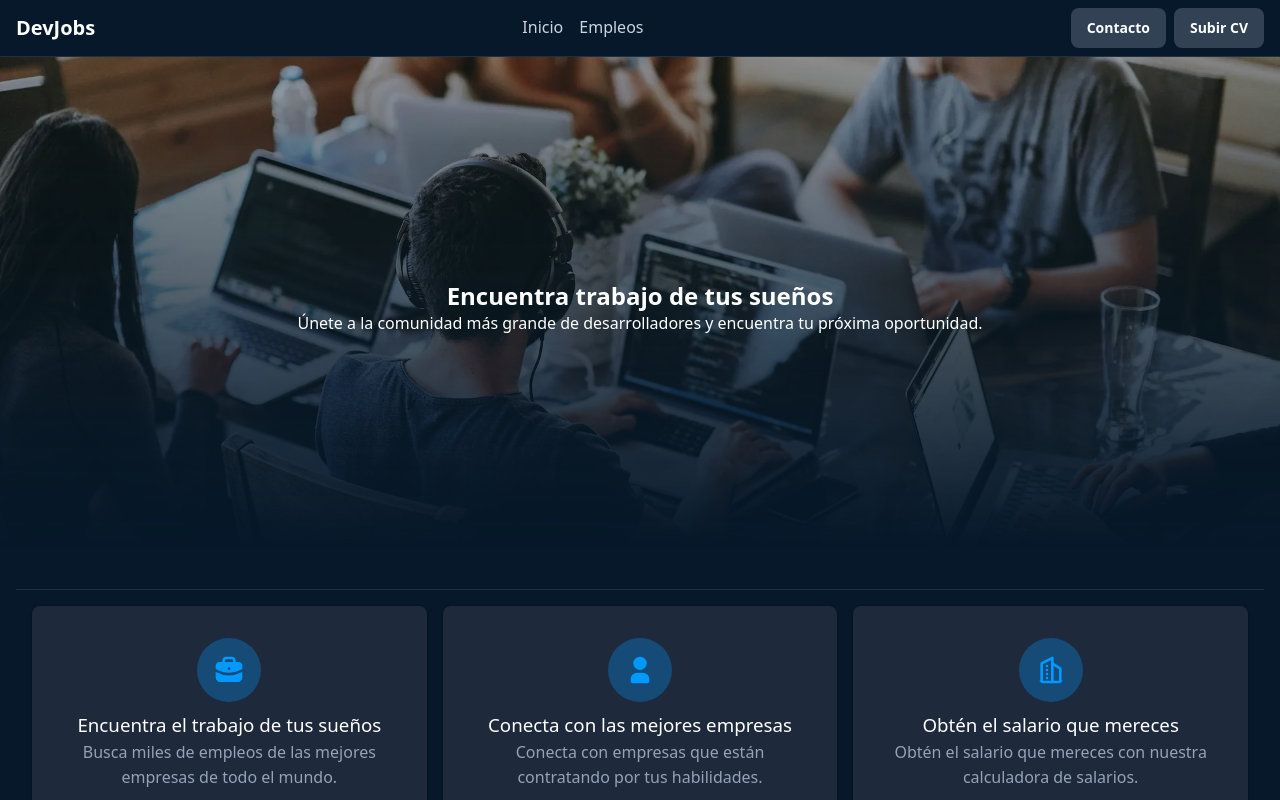
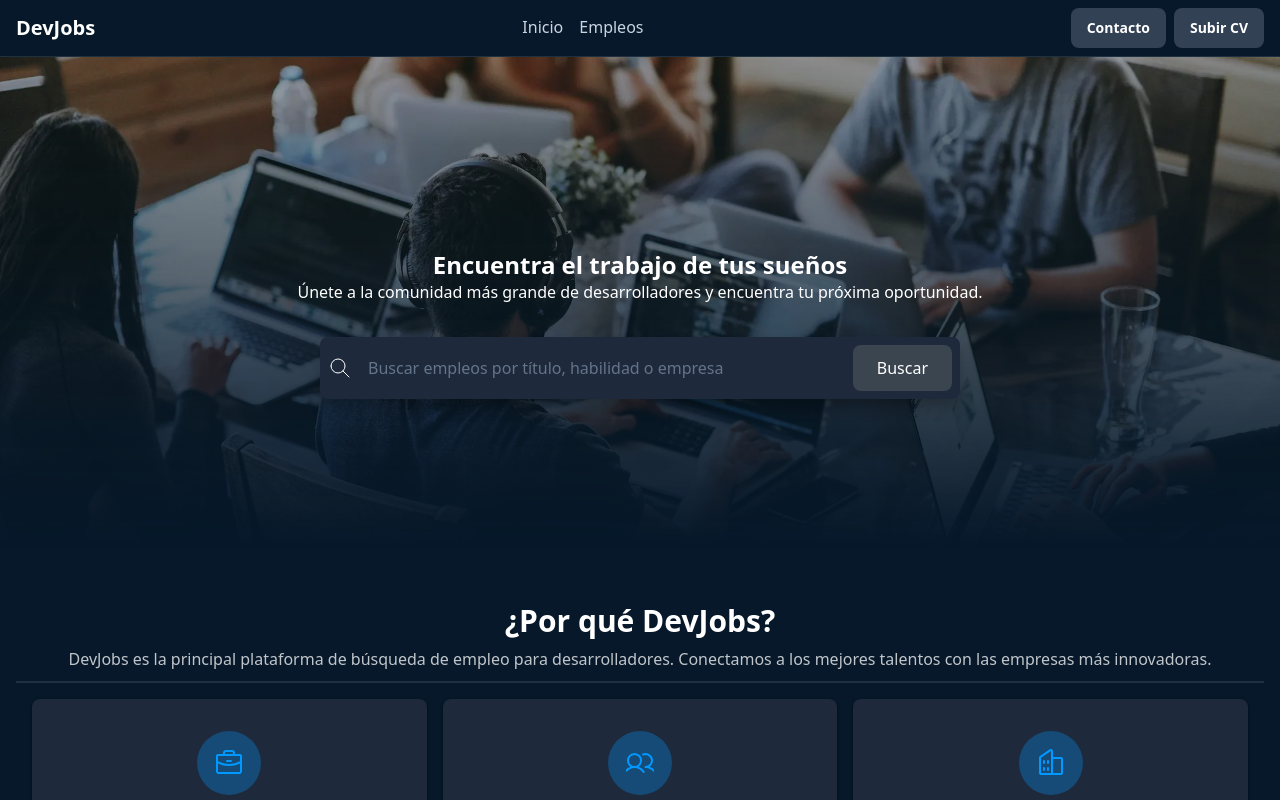
Before and after one commit to YouneKass/InfoJobs, a React (Vite) app: page / in a window 1280 px wide. Shown: the top 800 px of the page. Built offline with nearby package versions, Linux system fonts and the light colour scheme.

Commit message:
Mejoras en el home y en la tarjeta de detalle del empleo

```diff
--- a/src/components/JobCard.jsx
+++ b/src/components/JobCard.jsx
@@ -1,4 +1,6 @@
 import { useState } from "react"
+import { Link } from "./Link";
+import  styles  from "./JobCard.module.css";
 
 export function JobCard({ job }) {
     const [isApplied, setIsApplied] = useState(false)
@@ -18,11 +20,20 @@
             data-technology={job.data.technology}
             >
             <div>
-                <h3>{job.titulo}</h3>
+                <h3>
+                    <Link className={styles.title} href={`/jobs/${job.id}`}>
+                        {job.titulo}
+                    </Link>
+                </h3>
                 <small>{job.empresa} | {job.ubicacion}</small>
                 <p>{job.descripcion}</p>
             </div>
-            <button className={buttonClasses} onClick={handleApplyClick}>{buttonText}</button>
+            <div className={styles.actions}>
+                <Link href={`/jobs/${job.id}`} className={styles.details}>
+                    Ver detalles...
+                </Link>
+                <button className={buttonClasses} onClick={handleApplyClick}>{buttonText}</button>
+            </div>
         </article>
     )
 }
--- /dev/null
+++ b/src/components/JobCard.module.css
@@ -0,0 +1,28 @@
+.title {
+  text-decoration: none;
+  color: inherit;
+
+  &:hover {
+    text-decoration: underline;
+  }
+}
+
+.actions {
+  display: flex;
+  flex-direction: column;
+  gap: 0.5rem;
+  text-align: center;
+}
+
+.details {
+  color: #09f;
+  background: none;
+  border: none;
+  cursor: pointer;
+  font-size: 1rem;
+  text-decoration: none;
+
+  &:hover {
+    text-decoration: underline;
+  }
+}
--- a/src/pages/Detail.jsx
+++ b/src/pages/Detail.jsx
@@ -24,10 +24,18 @@
   const { jobId } = useParams()
   const navigate = useNavigate()
 
+  const [isApplied, setIsApplied] = useState(false)
+  const handleApplyClick = () => {
+        setIsApplied(true)
+    }
+
+    const buttonClasses = isApplied ? 'button-apply-job is-applied' : 'button-apply-job'
+    const buttonText = isApplied ? 'Aplicado' : 'Aplicar Ahora'
+
   const [job, setJob] = useState(null)
   const [loading, setLoading] = useState(true)
   const [error, setError] = useState(null)
-console.log("params:", useParams())
+
   useEffect(() => {
     fetch(`https://jscamp-api.vercel.app/api/jobs/${jobId}`)
       .then(response => {
@@ -96,8 +104,8 @@
         </p>
       </header>
 
-      <button className={styles.applyButton}>
-        Aplicar ahora
+      <button className={styles.applyButton} onClick={handleApplyClick}>
+        {buttonText}
       </button>
 
       <JobSection title="Descripción del puesto" content={job.content.description} />
--- a/src/pages/Home.jsx
+++ b/src/pages/Home.jsx
@@ -1,32 +1,94 @@
-export function HomePage() {
+import { useRouter } from "../hooks/useRouter"
+
+export function HomePage () {
+    const { navigateTo } = useRouter()
+
+    const handleSearch = (event) => {
+        event.preventDefault()
+        const formData = new FormData(event.target)
+        const searchTerm = formData.get('search')
+
+        const url = searchTerm
+        ? `/search?text=${encodeURIComponent(searchTerm)}`
+        : '/search'
+
+        navigateTo(url)
+    }
+
     return (
         <main>
         <section>
             <img src="./img/background.webp" width="200" />
 
-            <h1>Encuentra trabajo de tus sueños</h1>
+            <h1>Encuentra el trabajo de tus sueños</h1>
 
             <p>Únete a la comunidad más grande de desarrolladores y encuentra tu próxima oportunidad.</p>
+
+            <form role="search" onSubmit={handleSearch}>
+            <div>
+                <svg width="24" height="24" viewBox="0 0 24 24" fill="none"
+                stroke="currentColor" strokeWidth="1" strokeLinecap="round" strokeLinejoin="round"
+                >
+                <path stroke="none" d="M0 0h24v24H0z" fill="none" />
+                <path d="M10 10m-7 0a7 7 0 1 0 14 0a7 7 0 1 0 -14 0" />
+                <path d="M21 21l-6 -6" />
+                </svg>
+
+                <input
+                name="search"
+                required
+                type="text"
+                placeholder="Buscar empleos por título, habilidad o empresa"
+                />
+
+                <button type="submit">Buscar</button>
+            </div>
+            </form>
         </section>
 
         <section>
+
+            <header>
+            <h2>¿Por qué DevJobs?</h2>
+            <p>DevJobs es la principal plataforma de búsqueda de empleo para desarrolladores. Conectamos a los mejores
+                talentos con las empresas más innovadoras.</p>
+            </header>
+
             <footer>
             <article>
-                    <svg  xmlns="http://www.w3.org/2000/svg"  width="24"  height="24"  viewBox="0 0 24 24"  fill="currentColor"  className="icon icon-tabler icons-tabler-filled icon-tabler-briefcase"><path stroke="none" d="M0 0h24v24H0z" fill="none"/><path d="M22 13.478v4.522a3 3 0 0 1 -3 3h-14a3 3 0 0 1 -3 -3v-4.522l.553 .277a20.999 20.999 0 0 0 18.897 -.002l.55 -.275zm-8 -11.478a3 3 0 0 1 3 3v1h2a3 3 0 0 1 3 3v2.242l-1.447 .724a19.002 19.002 0 0 1 -16.726 .186l-.647 -.32l-1.18 -.59v-2.242a3 3 0 0 1 3 -3h2v-1a3 3 0 0 1 3 -3h4zm-2 8a1 1 0 0 0 -1 1a1 1 0 1 0 2 .01c0 -.562 -.448 -1.01 -1 -1.01zm2 -6h-4a1 1 0 0 0 -1 1v1h6v-1a1 1 0 0 0 -1 -1z" /></svg>
+                <svg fill="currentColor" height="32" viewBox="0 0 256 256" width="32"
+                aria-hidden="true">
+                <path
+                    d="M216,56H176V48a24,24,0,0,0-24-24H104A24,24,0,0,0,80,48v8H40A16,16,0,0,0,24,72V200a16,16,0,0,0,16,16H216a16,16,0,0,0,16-16V72A16,16,0,0,0,216,56ZM96,48a8,8,0,0,1,8-8h48a8,8,0,0,1,8,8v8H96ZM216,72v41.61A184,184,0,0,1,128,136a184.07,184.07,0,0,1-88-22.38V72Zm0,128H40V131.64A200.19,200.19,0,0,0,128,152a200.25,200.25,0,0,0,88-20.37V200ZM104,112a8,8,0,0,1,8-8h32a8,8,0,0,1,0,16H112A8,8,0,0,1,104,112Z">
+                </path>
+                </svg>
                 <h3>Encuentra el trabajo de tus sueños</h3>
                 <p>Busca miles de empleos de las mejores empresas de todo el mundo.</p>
             </article>
+
             <article>
-                    <svg  xmlns="http://www.w3.org/2000/svg"  width="24"  height="24"  viewBox="0 0 24 24"  fill="currentColor"  className="icon icon-tabler icons-tabler-filled icon-tabler-user"><path stroke="none" d="M0 0h24v24H0z" fill="none"/><path d="M12 2a5 5 0 1 1 -5 5l.005 -.217a5 5 0 0 1 4.995 -4.783z" /><path d="M14 14a5 5 0 0 1 5 5v1a2 2 0 0 1 -2 2h-10a2 2 0 0 1 -2 -2v-1a5 5 0 0 1 5 -5h4z" /></svg>
+                <svg fill="currentColor" height="32" viewBox="0 0 256 256" width="32"
+                aria-hidden="true">
+                <path
+                    d="M117.25,157.92a60,60,0,1,0-66.5,0A95.83,95.83,0,0,0,3.53,195.63a8,8,0,1,0,13.4,8.74,80,80,0,0,1,134.14,0,8,8,0,0,0,13.4-8.74A95.83,95.83,0,0,0,117.25,157.92ZM40,108a44,44,0,1,1,44,44A44.05,44.05,0,0,1,40,108Zm210.14,98.7a8,8,0,0,1-11.07-2.33A79.83,79.83,0,0,0,172,168a8,8,0,0,1,0-16,44,44,0,1,0-16.34-84.87,8,8,0,1,1-5.94-14.85,60,60,0,0,1,55.53,105.64,95.83,95.83,0,0,1,47.22,37.71A8,8,0,0,1,250.14,206.7Z">
+                </path>
+                </svg>
                 <h3>Conecta con las mejores empresas</h3>
                 <p>Conecta con empresas que están contratando por tus habilidades.</p>
             </article>
+
             <article>
-                    <svg  xmlns="http://www.w3.org/2000/svg"  width="24"  height="24"  viewBox="0 0 24 24"  fill="none"  stroke="currentColor"  strokeWidth="2"  strokeLinecap="round"  strokeLinejoin="round"  className="icon icon-tabler icons-tabler-outline icon-tabler-building-skyscraper"><path stroke="none" d="M0 0h24v24H0z" fill="none"/><path d="M3 21l18 0" /><path d="M5 21v-14l8 -4v18" /><path d="M19 21v-10l-6 -4" /><path d="M9 9l0 .01" /><path d="M9 12l0 .01" /><path d="M9 15l0 .01" /><path d="M9 18l0 .01" /></svg>
+                <svg fill="currentColor" height="32" viewBox="0 0 256 256" width="32"
+                aria-hidden="true">
+                <path
+                    d="M240,208H224V96a16,16,0,0,0-16-16H144V32a16,16,0,0,0-24.88-13.32L39.12,72A16,16,0,0,0,32,85.34V208H16a8,8,0,0,0,0,16H240a8,8,0,0,0,0-16ZM208,96V208H144V96ZM48,85.34,128,32V208H48ZM112,112v16a8,8,0,0,1-16,0V112a8,8,0,1,1,16,0Zm-32,0v16a8,8,0,0,1-16,0V112a8,8,0,1,1,16,0Zm0,56v16a8,8,0,0,1-16,0V168a8,8,0,0,1,16,0Zm32,0v16a8,8,0,0,1-16,0V168a8,8,0,0,1,16,0Z">
+                </path>
+                </svg>
                 <h3>Obtén el salario que mereces</h3>
                 <p>Obtén el salario que mereces con nuestra calculadora de salarios.</p>
             </article>
             </footer>
+
         </section>
         </main>
     )
```
Lines whose indentation alone changed are shown as unchanged.
